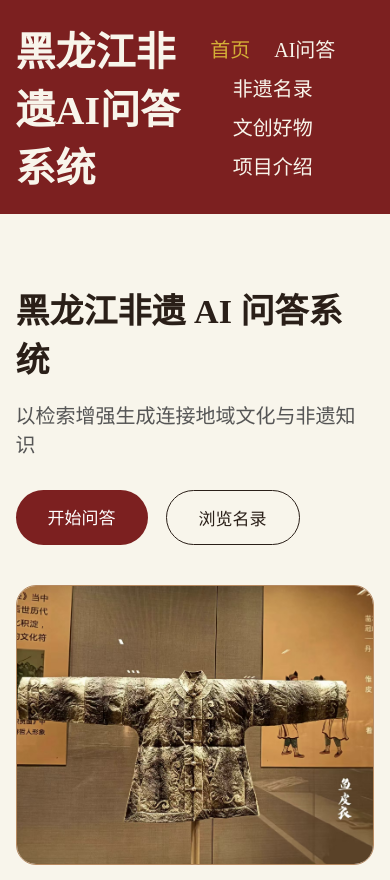
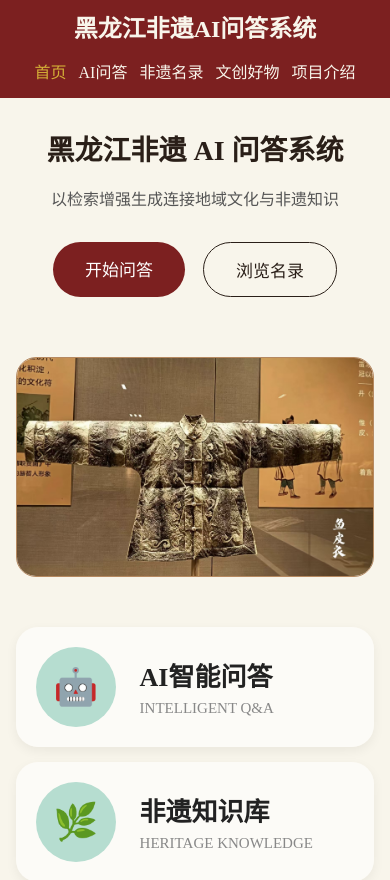
Before and after one commit to YHL202/ai-rag-chat-demo, a Next.js app: page / in a window 390 px wide. Shown: the top 880 px of the page. Built offline with nearby package versions, Linux system fonts and the light colour scheme.

Commit message:
完成移动端深度适配

```diff
--- a/app/globals.css
+++ b/app/globals.css
@@ -672,3 +672,67 @@ nav a.active {
     margin-left: 0;
   }
 }
+
+/* ===== 针对手机端的终极优化 ===== */
+@media (max-width: 768px) {
+  /* 1. 顶部导航栏变成上下排列 */
+  header {
+    flex-direction: column;
+    padding: 15px 0;
+    gap: 15px;
+  }
+
+  /* 2. Logo 字体缩小，防止撑爆屏幕 */
+  .logo {
+    font-size: 24px;
+    text-align: center;
+    line-height: 1.2;
+  }
+
+  /* 3. 导航按钮居中，间距缩小 */
+  nav {
+    justify-content: center;
+    gap: 12px;
+  }
+
+  nav a {
+    font-size: 16px;
+    margin: 0;
+  }
+
+  /* 4. 首页主视觉区域调整 */
+  .hero {
+    padding: 30px 4%;
+    text-align: center;
+  }
+
+  .hero-text h1 {
+    font-size: 28px; /* 手机端标题变小 */
+  }
+
+  .hero-text p {
+    font-size: 16px;
+  }
+
+  /* 5. 按钮居中 */
+  .btn-group {
+    justify-content: center;
+  }
+
+  /* 6. 轮播图宽度占满，高度降低 */
+  .hero-image {
+    width: 100%;
+    height: 220px;
+    margin-top: 20px;
+  }
+
+  /* 7. 底部三个卡片间距缩小 */
+  .features {
+    padding: 20px 4%;
+    gap: 15px;
+  }
+
+  .feature-card {
+    padding: 20px;
+  }
+}
```
